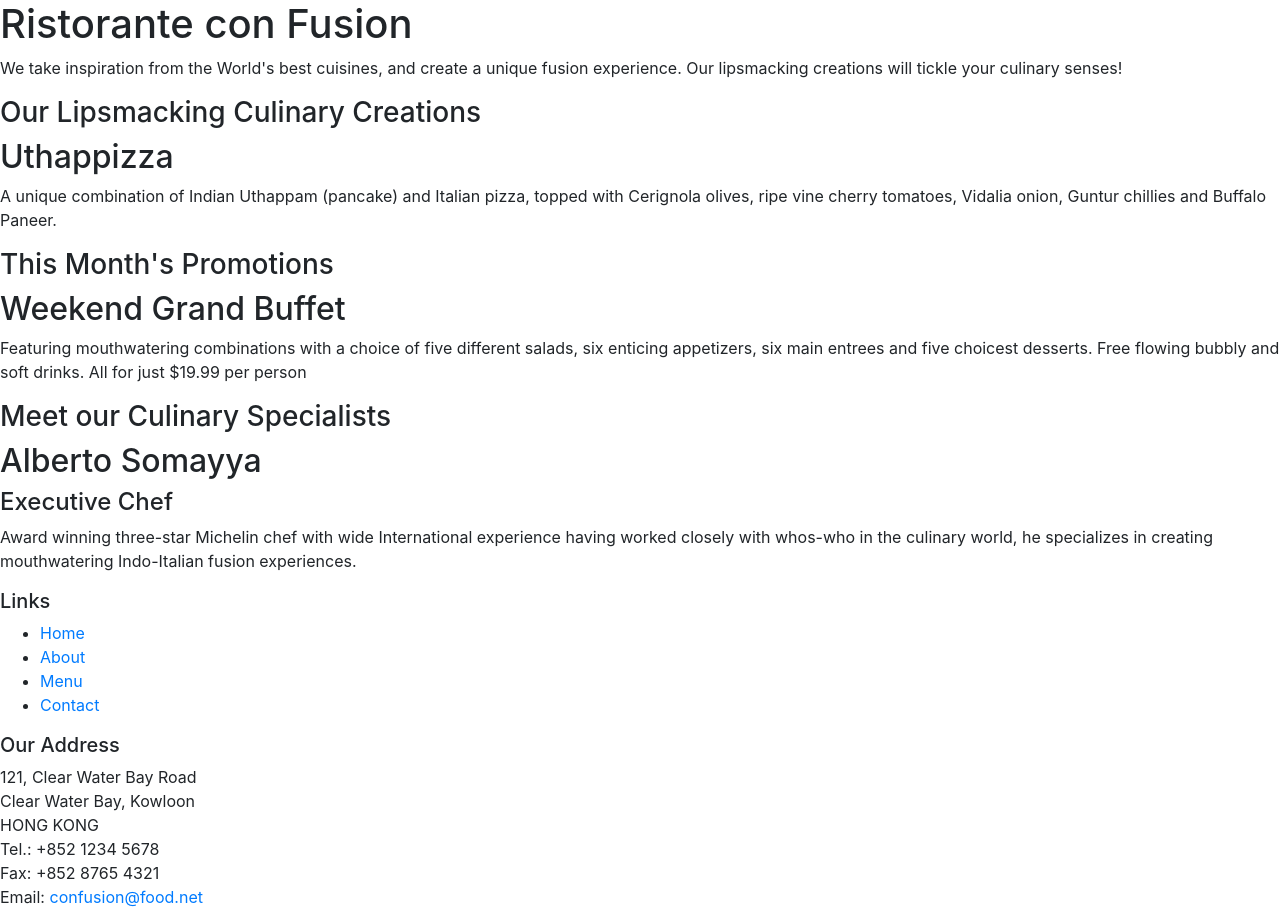
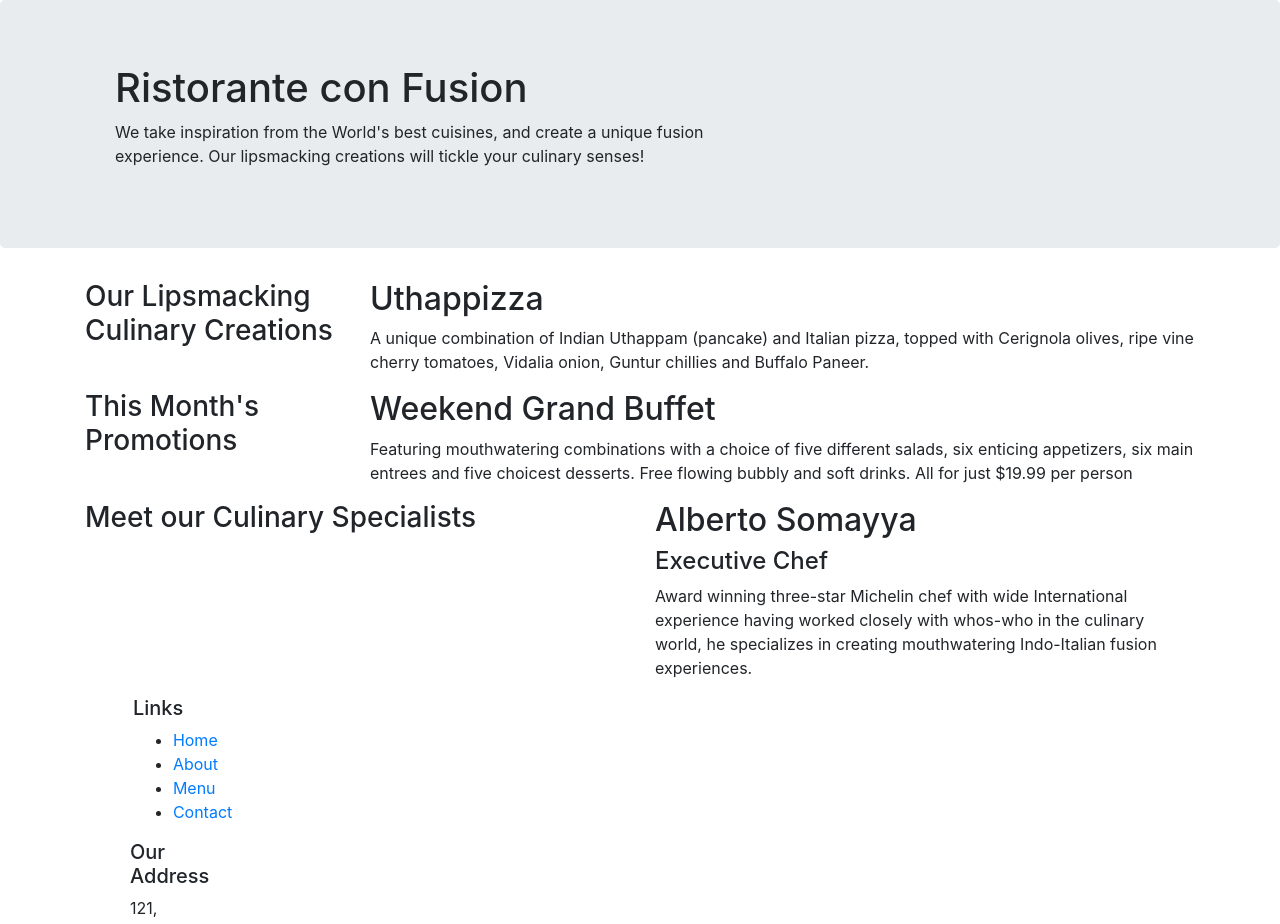
Before and after one commit to aslanis123/conFusion, a website: page index.html in a window 1280 px wide. Shown: the top 924 px of the page. Drawn offline with nearby package versions, Linux system fonts and the light colour scheme.

Commit message:
Bootstrap classes

```diff
--- a/index.html
+++ b/index.html
@@ -14,10 +14,10 @@
 
 <body>
 
-    <header>
-        <div>
-            <div>
-                <div>
+    <header class="jumbotron">
+        <div class="container">
+            <div class="col-12 col-sm-8">
+                <div class="col col-sm">
                     <h1>Ristorante con Fusion</h1>
                     <p>We take inspiration from the World's best cuisines, and create a unique fusion experience. Our lipsmacking creations will tickle your culinary senses!</p>
                 </div>
@@ -27,33 +27,33 @@
         </div>
     </header>
 
-    <div>
-        <div>
-            <div>
+    <div class="container">
+        <div class="row">
+            <div class="col-sm-4 push-sm-8 col-md-3 push-md-9">
                 <h3>Our Lipsmacking Culinary Creations</h3>
             </div>
-            <div>
+            <div class="col-sm col-md">
                 <h2>Uthappizza</h2>
                 <p>A unique combination of Indian Uthappam (pancake) and Italian pizza, topped with Cerignola olives, ripe vine cherry tomatoes, Vidalia onion, Guntur chillies and Buffalo Paneer.</p>
             </div>
         </div>
 
 
-        <div>
-            <div>
+        <div class="row">
+            <div class="col-sm-4 col-md-3">
                 <h3>This Month's Promotions</h3>
             </div>
-            <div>
+            <div class="col-sm col-md">
                 <h2>Weekend Grand Buffet</h2>
                 <p>Featuring mouthwatering combinations with a choice of five different salads, six enticing appetizers, six main entrees and five choicest desserts. Free flowing bubbly and soft drinks. All for just $19.99 per person </p>
             </div>
         </div>
 
-        <div>
-            <div>
+        <div class="row">
+            <div class="col-sm pull-sm-4 col-md pull-md-3">
                 <h3>Meet our Culinary Specialists</h3>
             </div>
-            <div>
+            <div class="col-sm col-md">
                 <h2>Alberto Somayya</h2>
                 <h4>Executive Chef</h4>
                 <p>Award winning three-star Michelin chef with wide International experience having worked closely with whos-who in the culinary world, he specializes in creating mouthwatering Indo-Italian fusion experiences. </p>
@@ -61,10 +61,10 @@
         </div>
     </div>
 
-    <footer>
-        <div>
-            <div>
-                <div>
+    <footer class="container">
+        <div class="col-5 col-sm-2">
+            <div class="col-6 col-sm-5">
+                <div class="col-5 offset-1 col-sm-2">
                     <h5>Links</h5>
                     <ul>
                         <li><a href="#">Home</a></li>
@@ -73,7 +73,7 @@
                         <li><a href="#">Contact</a></li>
                     </ul>
                 </div>
-                <div>
+                <div class="col col-sm-4">
                     <h5>Our Address</h5>
                     <address>
 		              121, Clear Water Bay Road<br>
@@ -84,8 +84,8 @@
 		              Email: <a href="mailto:confusion@food.net">confusion@food.net</a>
 		           </address>
                 </div>
-                <div>
-                    <div>
+                <div class="col col-sm-4">
+                    <div class="col-auto">
                         <a href="http://google.com/+">Google+</a>
                         <a href="http://www.facebook.com/profile.php?id=">Facebook</a>
                         <a href="http://www.linkedin.com/in/">LinkedIn</a>
@@ -95,8 +95,8 @@
                     </div>
                 </div>
            </div>
-           <div>
-                <div>
+           <div class="col-6 col-sm-5">
+                <div class="col col-sm-4">
                     <p>© Copyright 2015 Ristorante Con Fusion</p>
                 </div>
            </div>
```
